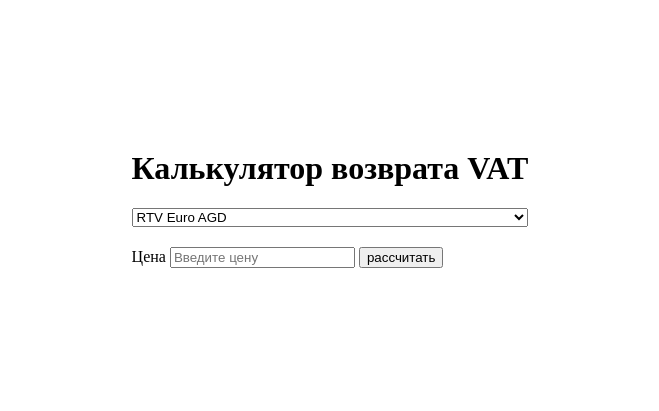
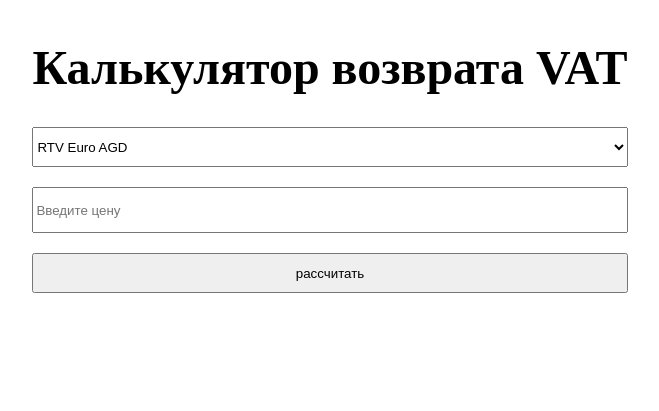
Before and after one commit to olegior/vat, a plain HTML site: page index.html in a window 1280 px wide. Shown: the whole page, without its empty margins (310-969 px from the left). Drawn offline with Linux system fonts and the light colour scheme.

Commit message:
style changes

```diff
--- a/index.html
+++ b/index.html
@@ -11,14 +11,34 @@
             height: 50vh;
             display: flex;
             justify-content: center;
-            align-items: center;
+            /* align-items: center; */
         }
         p {
             margin-top: 20px;
         }
         select {
             width: 100%;
-            margin-bottom: 20px;
+            /* margin-bottom: 20px; */
+            height: 3em;
+            line-height: 3em;
+        }
+        input{
+            margin-top: 20px;
+            height: 3em;
+        }
+        input[type='button']{
+            height: 3em;
+            /* width: 10em; */
+        }
+        body{
+            font-size: 24px;
+        }
+        h1{
+            text-align: center;
+        }
+        .wrapper, .inp-div{
+            display: flex;
+            flex-direction: column;
         }
     </style>
 </head>
@@ -32,11 +52,12 @@
                 <option value="mmarkt">Mediamarkt</option>
                 <option value="xkom">X-KOM</option>
             </select>
-            <br>
-            <label for="price">Цена</label>
-            <input id="price" type="text" placeholder="Введите цену"
+            <div class="inp-div">
+                <!-- <label for="price">Цена</label> -->
+                <input id="price" type="text" placeholder="Введите цену"
                 oninput="this.value = this.value.replace(/[^0-9.]/g, '').replace(/(\..*?)\..*/g, '$1').replace(/^0[^.]/, '0');">
             <input id="button" type="button" value="рассчитать">
+            </div>
             <p id="vat"></p>
         </div>
     </div>
```
